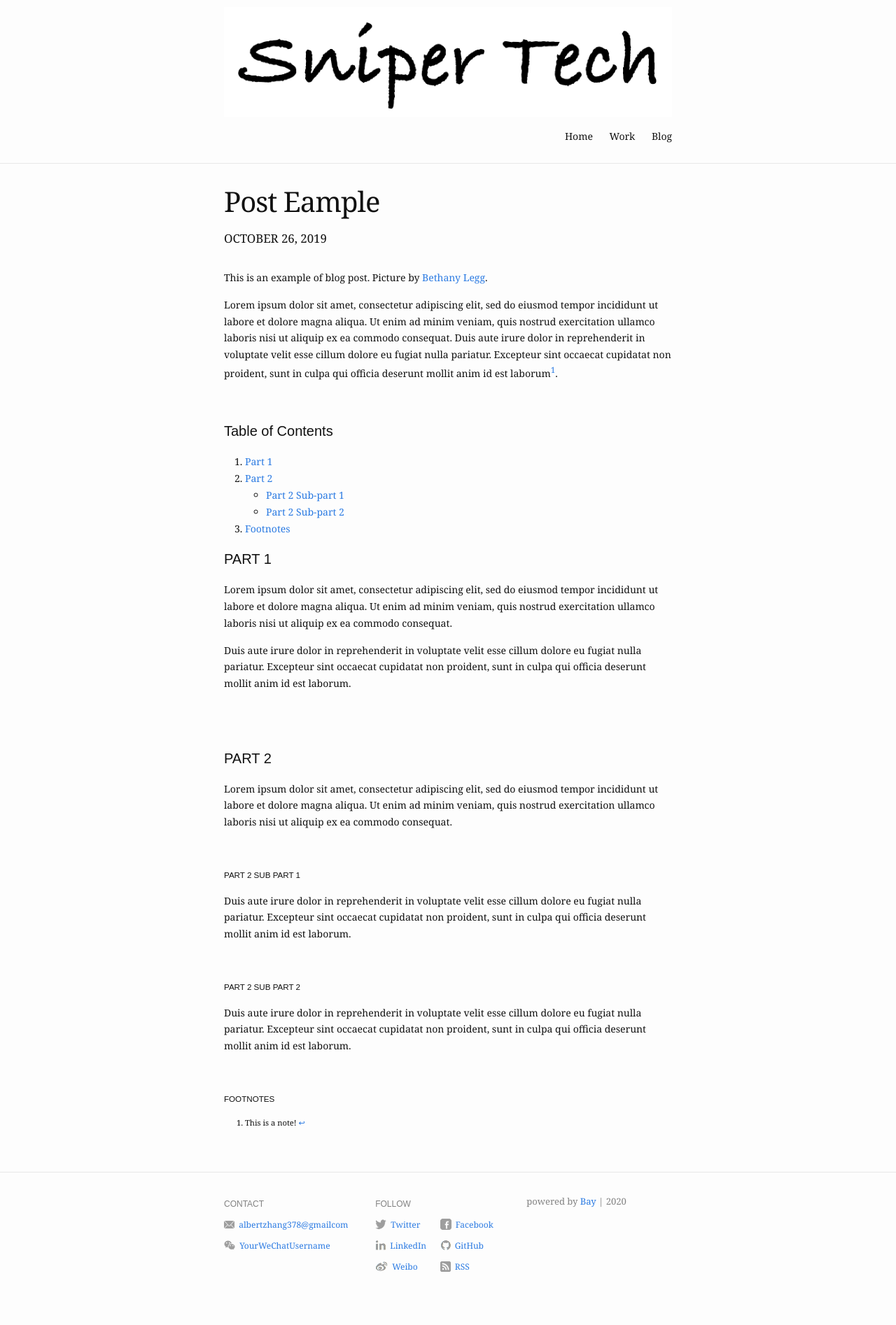
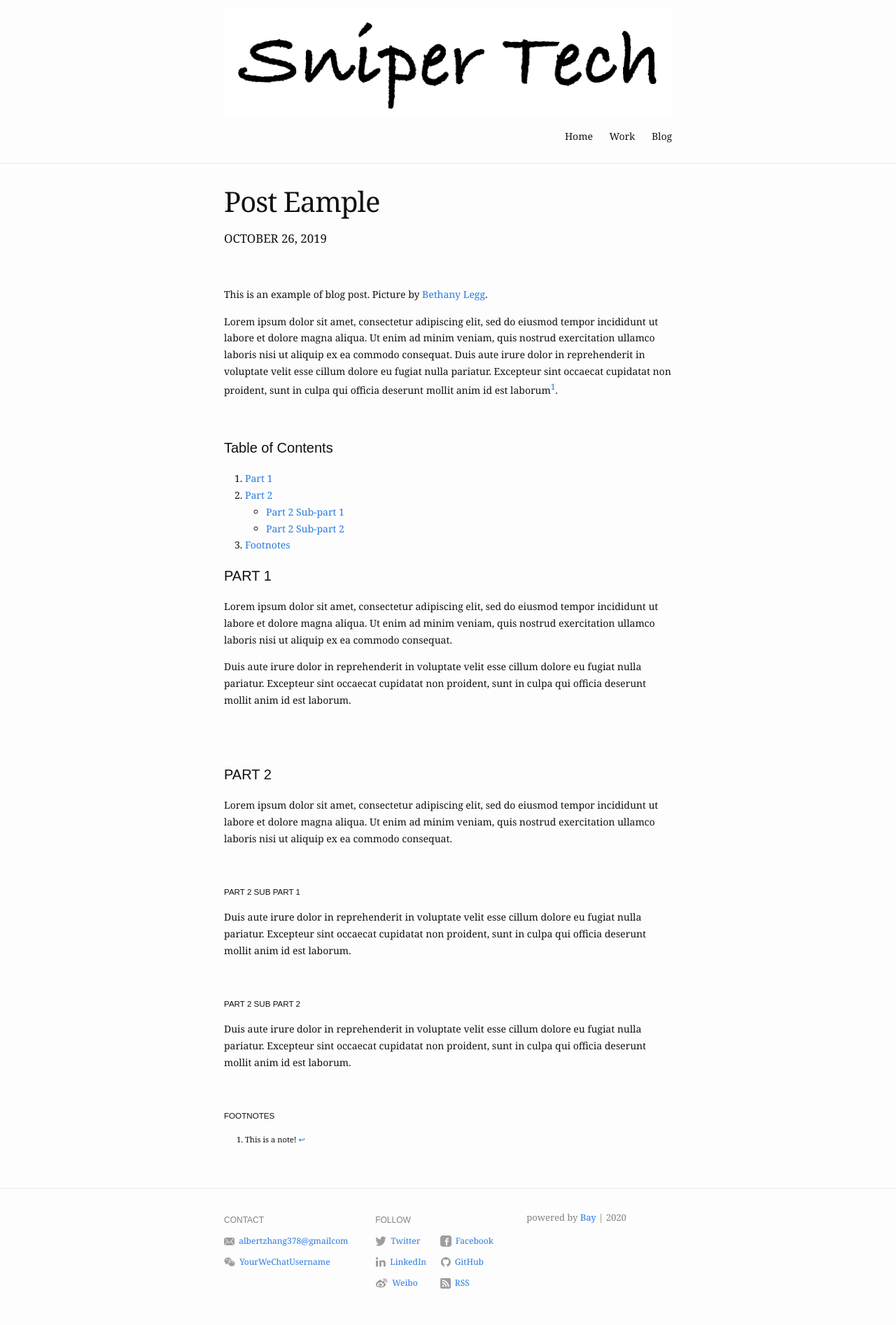
Before and after one commit to albert97/Snippet_Tech, a Jekyll site: the page built from _posts/2019-10-26-example-of-blog-post.md, in a window 1280 px wide. Shown: the whole page at 70% size. Built offline with Jekyll 4.4.1, drawn with Linux system fonts in a browser that asks for light colours; before the commit the page ends 1871 px from its top, so only the background shows below that.

Commit message:
Update 2019-10-26-example-of-blog-post.md

```diff
--- a/_posts/2019-10-26-example-of-blog-post.md
+++ b/_posts/2019-10-26-example-of-blog-post.md
@@ -1,10 +1,11 @@
 ---
-layout: "post"
+layout: post
 title:  "Post Eample"
 blurb: "A look at an example post using Bay Jekyll theme."
 og_image: /assets/img/content/post-example/Banner.jpg
 ---
 
+<br />
 This is an example of blog post.
 Picture by [Bethany Legg](https://unsplash.com/@bkotynski).
 
```
